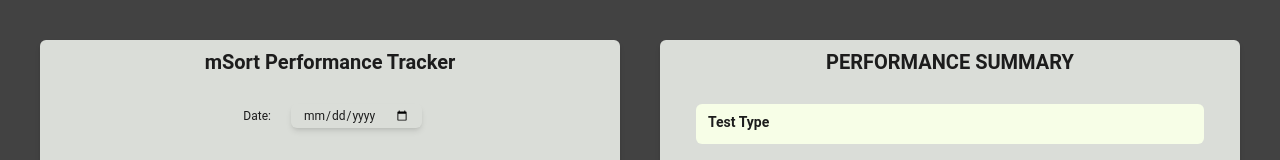
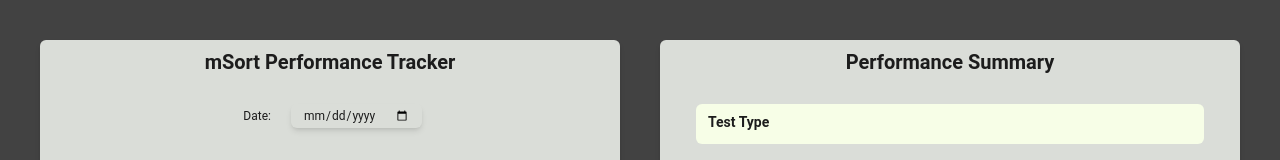
Before and after one commit to Mayoogh/Throughput_Calculator-main, a React (Vite) app: page / in a window 1280 px wide. Shown: the top 160 px of the page. Built offline with nearby package versions, Linux system fonts and the light colour scheme.

Commit message:
Update OutputPart.tsx

```diff
--- a/src/Parts/OutputPart.tsx
+++ b/src/Parts/OutputPart.tsx
@@ -3,7 +3,7 @@ import { Outputs } from "./Inner/Outputs";
 export const OutputPart = () => {
   return (
     <div className="input-part overflow-x-hidden  !w-screen bg-[#DADDD8] p-2 rounded-md shadow-md flex flex-col items-center justify-start text-[#1C1C1C] h-auto">
-      <h2 className="uppercase font-bold text-xl">Performance Summary</h2>
+      <h2 className="font-bold text-xl">Performance Summary</h2>
       <div className="all-inputs w-full p-2 flex items-center justify-center">
         <Outputs />
       </div>
```
